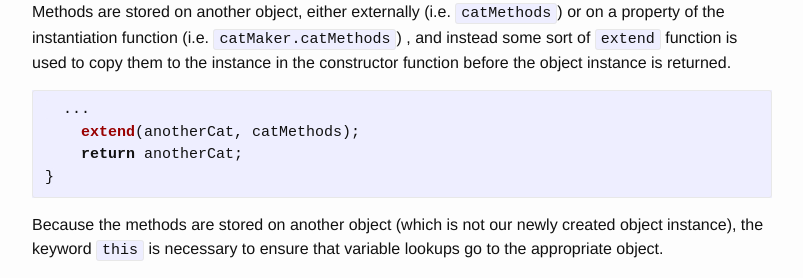
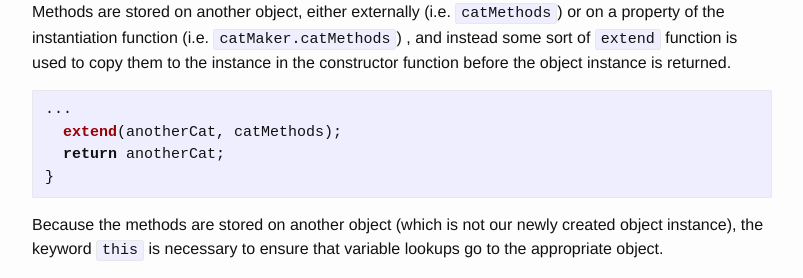
Before and after one commit to fswiecki/fswiecki.github.io, a Jekyll site: the page built from _posts/2016-03-04-instantiation-patterns.md, in a window 1280 px wide. Shown: the part 1894-2172 px from the top of the page, without its empty margins (238-1041 px from the left). Built offline with Jekyll 4.4.1, drawn with Linux system fonts in a browser that asks for light colours.

````diff
--- a/_posts/2016-03-04-instantiation-patterns.md
+++ b/_posts/2016-03-04-instantiation-patterns.md
@@ -16,9 +16,10 @@ There are four instantiation patterns in JavaScript: __functional, functional-sh
 
 __Key Identifiers__
 
-  * function begins by creating an object and ends by returning that object
-  * all methods are stored within the constructor function
-  * use pattern: `var cat1 = catMaker("Princess", "white");`
+  - function begins by creating an object and ends by returning that object
+  - all methods are stored within the constructor function
+  - use pattern: `var cat1 = catMaker("Princess", "white");`
+
 
 The functional pattern constructor begins by creating an object instance and ends by returning that instance.  In the functional pattern, all properties and methods will be set within the constructor function. References to external objects are not necessary.  The keyword `this` is not needed to ensure that methods will apply to the instance being created.
 
@@ -48,6 +49,7 @@ __Key Identifiers__
   - the keyword `this` is used in methods to refer to the appropriate object
   - use pattern: `var cat2 = catMaker("Tiger", "orange")`
 
+
 Like the functional pattern, the functional-shared pattern constructor begins by creating an object instance and returns the instance at the end. However, only the properties are present within the constructor function, and they are assigned directly to the object instance:
 
 ```javascript
@@ -61,9 +63,9 @@ var catMaker = function(name, color){
 Methods are stored on another object, either externally (i.e. `catMethods`) or on a property of the instantiation function (i.e. `catMaker.catMethods`) , and instead some sort of `extend` function is used to copy them to the instance in the constructor function before the object instance is returned.
 
 ```javascript
-  ...
-    extend(anotherCat, catMethods);
-    return anotherCat;
+...
+  extend(anotherCat, catMethods);
+  return anotherCat;
 }
 ```
 
@@ -118,6 +120,7 @@ __Key Identifiers__
   - methods stored on the `.prototype` property
   - usage pattern: `var cat4 = new catMaker("Mittens", "tabby");`
 
+
 The first thing you will probably notice about a pseudoclassical constructor function is that it's a few lines of code shorter.  Because pseudoclassical instantiation relies on the `new` keyword, it is unnecessary to write out the creation of a new object instance inside the constructor function -- JavaScript will take care of that for us.  Since there is no longer a named variable for the instance being worked on, the keyword `this` will need to be employed for property creation.
 
 ```javascript
````
